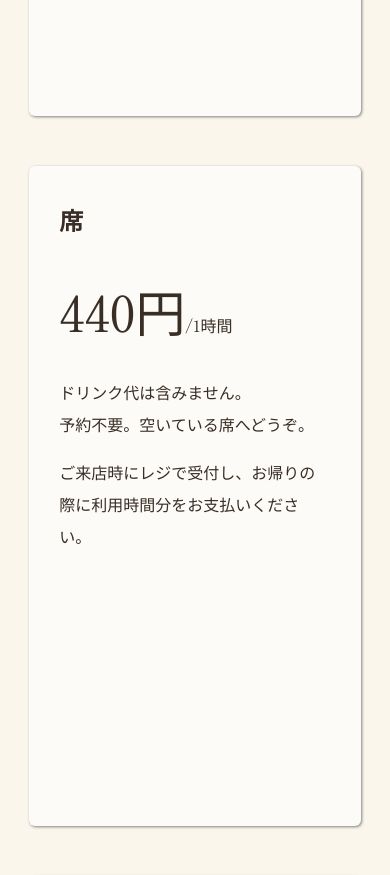
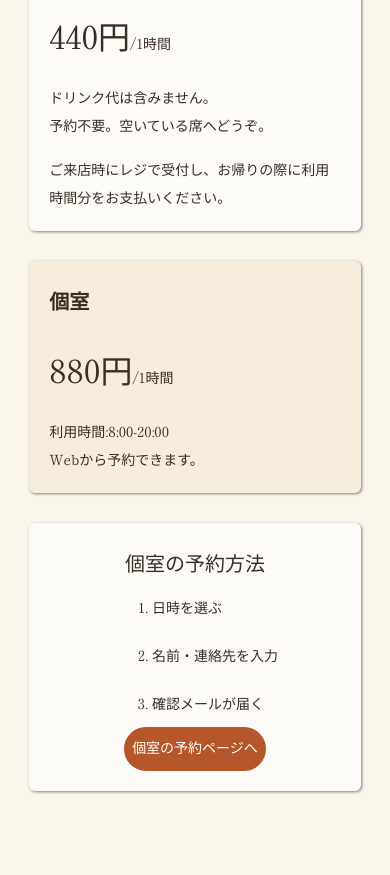
Before and after one commit to kensaku-ikeda/cafe-lp, a website: page index.html in a window 390 px wide. Shown: the part 6547-7422 px from the top of the page. Drawn offline with Linux system fonts and the light colour scheme; a web font is replaced by a local one.

Commit message:
料金セクションのレスポンシブ対応

```diff
--- a/css/responsive.css
+++ b/css/responsive.css
@@ -70,6 +70,43 @@
   .access-wrapper {
     flex-direction: column;
     gap: 20px;
+  }
+
+  .private-room-booking {
+    font-size: 14px;
+    padding: 20px 0;
+    gap: 10px;
+    flex-direction: column;
+  }
+
+  .private-room-booking p {
+    padding: 0px;
+  }
+
+  .private-room-booking ol {
+    margin: 0;
+  }
+
+  .private-room-booking a {
+    padding: 6px;
+  }
+
+  /* 料金 */
+  .pricing-card {
+    font-size: 14px;
+    padding: 20px;
+  }
+
+  .pricing-card h3 {
+    font-size: 20px;
+  }
+
+  .big {
+    font-size: 32px;
+  }
+
+  .pricing-content {
+    gap: 30px;
   }
 }
 
@@ -183,6 +220,27 @@
     flex-direction: column;
   }
 
+  .private-room-booking p {
+    font-size: 20px;
+  }
+
+  .private-room-booking ol {
+    flex-direction: column;
+    gap: 20px;
+  }
+
+  .menu {
+    flex-basis: auto;
+  }
+
+  .seat {
+    flex-basis: auto;
+  }
+
+  .private-room {
+    flex-basis: auto;
+  }
+
   /* フッター */
   .footer-wrapper {
     flex-direction: column;
```
